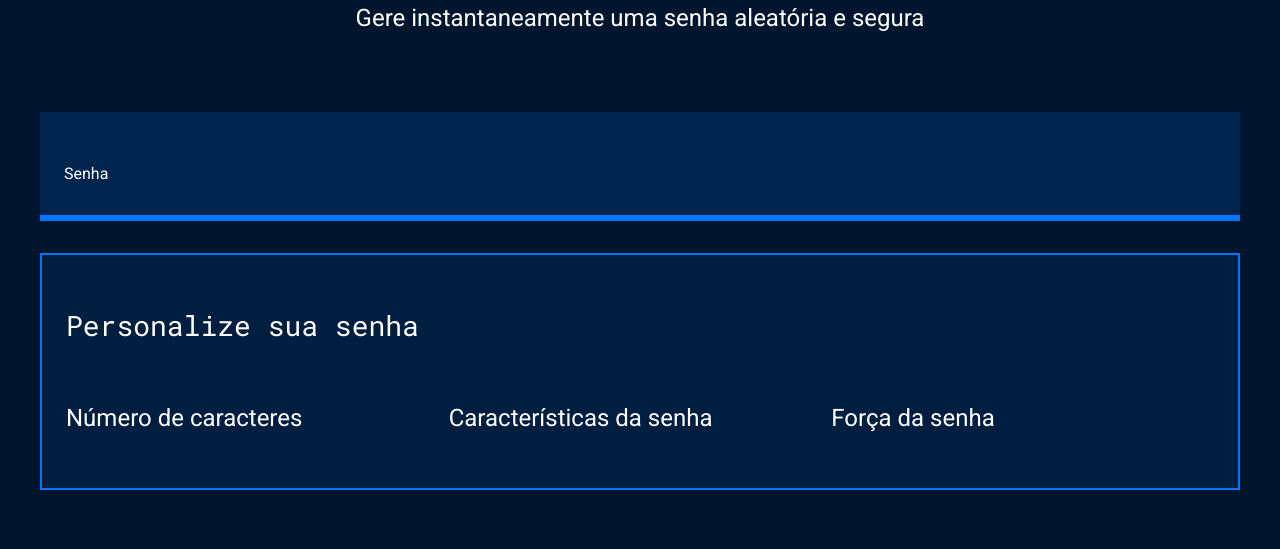
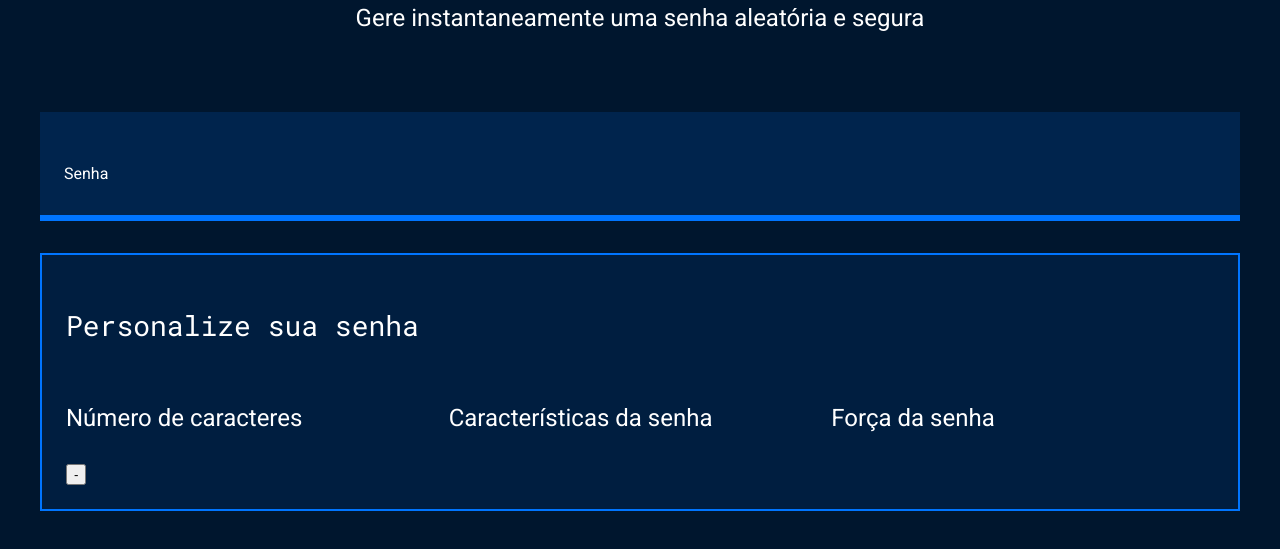
Before and after one commit to Daiele14/seguran-a-digital-, a plain HTML site: page index.html in a window 1280 px wide. Shown: the part 191-740 px from the top of the page. Drawn offline with Linux system fonts and the light colour scheme.

Commit message:
Add files via upload

```diff
--- a/index.html
+++ b/index.html
@@ -22,6 +22,9 @@
             <div class="parametro-coluna__senha">
                 <div class="parametro-senha">
                     <h4 class="parametro-senha__titulo">Número de caracteres</h4>
+                    <div class="parametro-senha-botoes">
+                        <button class="parametro-senh__botao">-</button>
+                    </div>
                 </div>
                 <div class="parametro-senha">
                     <h4 class="parametro-senha__titulo">Características da senha</h4>
```
